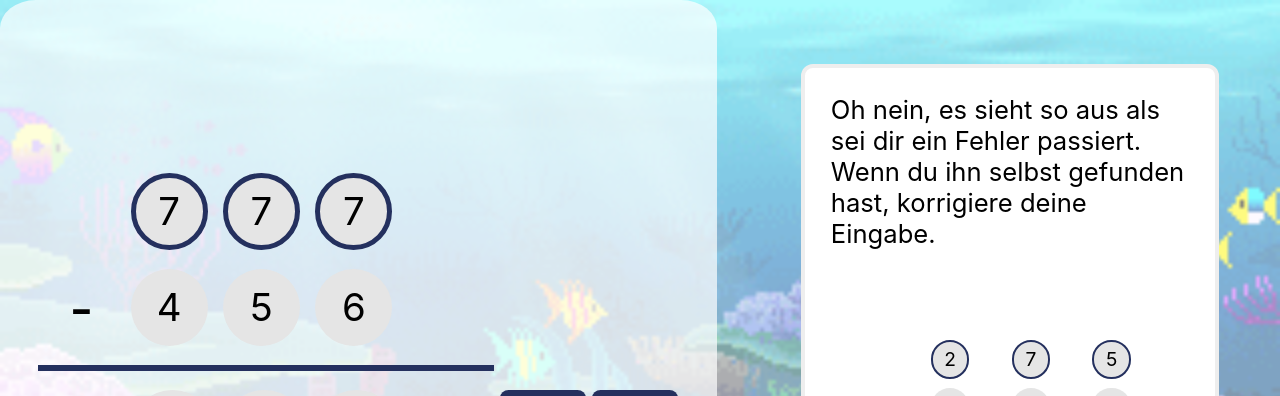
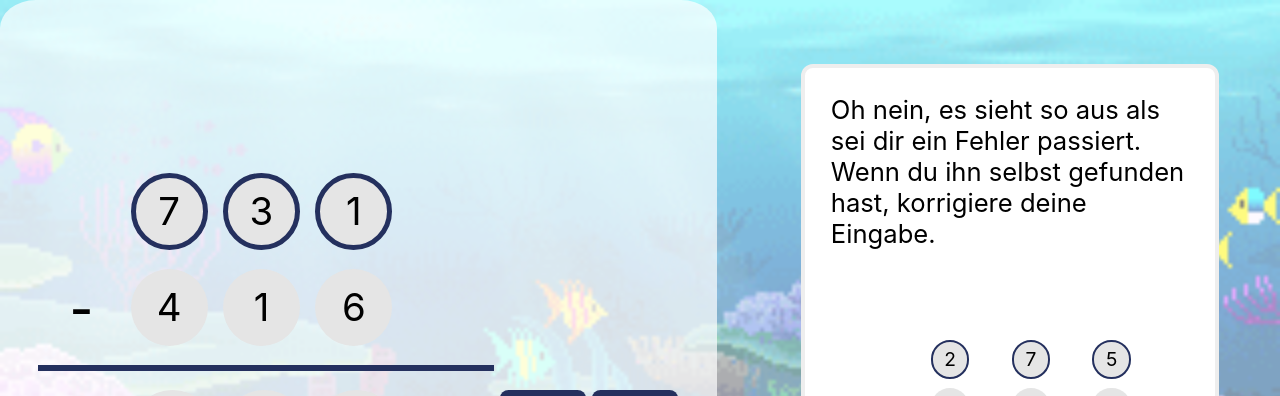
Before and after one commit to egiacomazzi/Subkraki_Web_App, a React (Create React App) app: page /substactionpanel in a window 1280 px wide. Shown: the top 396 px of the page. Built offline with nearby package versions, Linux system fonts and the light colour scheme.

Commit message:
Zufällige Aufgaben werden erstellt, PrologConnector gefixt

```diff
--- a/src/Calculate/Calculate.js
+++ b/src/Calculate/Calculate.js
@@ -41,6 +41,9 @@ class Calculate extends React.Component {
       min: ['2', '7', '5'],
       sub: ['1', '5', '6'],
     };
+
+    this.minuend = '';
+    this.subtrahend = '';
   }
   lastText() {
     if (this.state.analogyTextIndex == 0) {
@@ -170,17 +173,35 @@ class Calculate extends React.Component {
     let r = await this.subtractionRef.current.getAnalogyAndDiagnosis();
     let analogy = r.analogy;
     let diagnosis = r.diagnosis;
-
-    //TODOOOOOOO
     console.log(analogy);
     console.log(diagnosis);
+
+    // set analogy example:
+    if (!diagnosis.correct) {
+      this.analogy.min = analogy.minuend.map(String);
+      this.analogy.sub = analogy.subtrahend.map(String);
+    }
+    //TODOOOOOOO
+
+
+  }
+
+  getRandomExample(max) {
+    console.log(max);
+    let minuend = Math.floor(100 + Math.random() * (max - 100));
+    let subtrahend = Math.floor(1 + Math.random() * (minuend + 1));
+    return { minuend: minuend, subtrahend: subtrahend };
   }
 
   render() {
+    const ex = this.getRandomExample(999);
+    this.minuend = ex.minuend.toString();
+    this.subtrahend = ex.subtrahend.toString();
+
     return (
       <div className="calculate">
 
-        <SubtractionPanel ref={this.subtractionRef} minuend="777" subtrahend="456" digits="3" submit={() => this.submit()} />
+        <SubtractionPanel ref={this.subtractionRef} minuend={this.minuend} subtrahend={this.subtrahend} digits="3" submit={() => this.submit()} />
         <AnalogyPanel
           error={this.props.error}
           text={this.returnText()}
--- a/src/PrologConnector.js
+++ b/src/PrologConnector.js
@@ -10,7 +10,7 @@
 export async function getAnalogy(minuend, subtrahend, corrections, result) {
     const problem = [];
     const solution = [];
-    for (let i = minuend.length - 1; i >= 0; i--) {
+    for (let i = 0; i < minuend.length; i++) {
         problem.push([minuend[i], subtrahend[i], ""]);
         solution.push([corrections[i], subtrahend[i], result[i]]);
     }
@@ -50,7 +50,8 @@ export async function getAnalogy(minuend, subtrahend, corrections, result) {
 export async function getDiagnosis(minuend, subtrahend, corrections, result) {
     const problem = [];
     const solution = [];
-    for (let i = minuend.length - 1; i >= 0; i--) {
+
+    for (let i = 0; i < minuend.length; i++) {
         problem.push([minuend[i], subtrahend[i], ""]);
         solution.push([corrections[i], subtrahend[i], result[i]]);
     }
--- a/src/SubtractionPanel/SubtractionPanel.js
+++ b/src/SubtractionPanel/SubtractionPanel.js
@@ -220,7 +220,12 @@ class SubtractionPanel extends React.Component {
     const subtrahend_display = [];
     for (var i = 0; i < this.props.digits; i++) {
       const sub_className = 'subtrahend' + i;
-      subtrahend_digits.push(this.props.subtrahend.slice(i, i + 1));
+
+      if ((this.props.digits - i) <= this.props.subtrahend.length)
+        subtrahend_digits.push(this.props.subtrahend.charAt(this.props.subtrahend.length - this.props.digits + i));
+      else
+        subtrahend_digits.push("0"); //TODO: hier noch die 0 abändern
+
       subtrahend_display.push(
         <Number
           key={sub_className}
```
